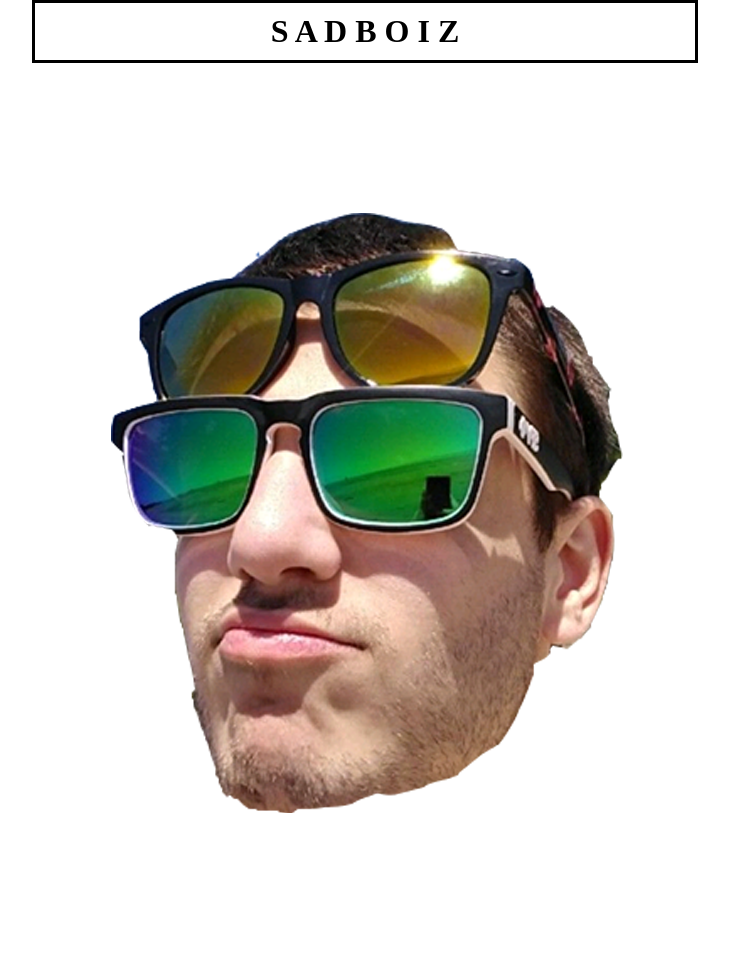
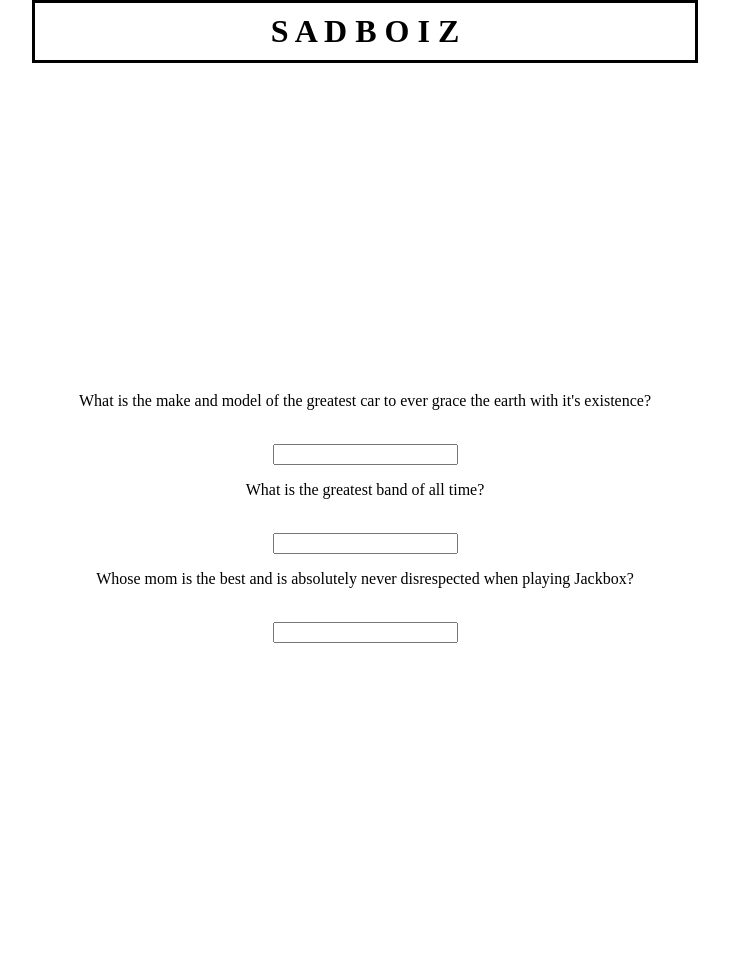
Before and after one commit to XanderRiga/sadboiz, a Jekyll site: the page index.html, which Jekyll copies as it is, in a window 1280 px wide. Shown: the whole page, without its empty margins (275-1004 px from the left). Built offline with Jekyll 4.4.1, drawn with Linux system fonts in a browser that asks for light colours; nearby versions of some CDN libraries; a script that is not in the unit is left out.

Commit message:
Make it into a puzzle
He now has to solve some questions that are all inside jokes to get the
emojis, then click random a handful of times before getting the video.

```diff
--- a/index.html
+++ b/index.html
@@ -1,25 +1,158 @@
 <script src="https://ajax.googleapis.com/ajax/libs/jquery/3.1.0/jquery.min.js"></script>
 <script src="js/scripts.js"></script>
+<meta charset="UTF-8">
 
 <h1 class="center">S A D B O I Z</h1>
 
 <table id="wrapper">
   <tr>
-    <td><img id="image-stuff" src="" alt="" /></td>
+    <td>
+      <input hidden id="image-button" type="button" value="Randomize" onclick="update_image()">
+    </td>
   </tr>
+  <tr>
+    <td>
+      <img hidden id="image-stuff" src="" alt="" />
+    </td>
+  </tr>
+  <tr>
+    <td>
+      <p id="car-label">What is the make and model of the greatest car to ever grace the earth with it's existence?</p><br>
+      <input id="car-input" type="text" name="car">
+      <p hidden id="car-correct">✔</p>
+
+      <p id="band-label">What is the greatest band of all time?</p><br>
+      <input id="band-input" type="text" name="band">
+      <p hidden id="band-correct">✔</p>
+
+      <p id="mom-label">Whose mom is the best and is absolutely never disrespected when playing Jackbox?</p><br>
+      <input id="mom-input" type="text" name="mom">
+      <p hidden id="mom-correct">✔</p>
+    </td>
+  </tr>
+  <tr>
+    <td>
+      <div id="video" hidden>
+        <h2>🎉Happy Birthday my dude🎉</h2>
+        <video src="images/ceemac.m4v" controls>
+          Your browser does not support the video tag.
+        </video>
+      </div>
+    </td>
+  </tr>
+
 </table>
 
 <script>
+  var imageRandoms = -1;
+  var numCorrect = 0;
 
 	$(document).ready(function() {
-		$('#image-stuff').attr('src', 'images/' + random_image());
+	  update_image();
+	  track_car_changes();
+	  track_mom_changes();
+	  track_band_changes();
+	  track_image_randoms();
 	});
 
+	function update_image() {
+    $('#image-stuff').attr('src', 'images/' + random_image());
+    imageRandoms++;
+    track_image_randoms();
+	}
+
 	function random_image() {
-		var images = ['collinBooty.png', 'lmao.png', 'verblol.png', 'xandercool.png', 'Xandercool2.png', 'xandersad.png', 'xandertilted.png', 'zeersexy.png', 'takusad.png']
+		const images = ['collinBooty.png', 'lmao.png', 'verblol.png', 'xandercool.png', 'Xandercool2.png', 'xandersad.png', 'xandertilted.png', 'zeersexy.png', 'takusad.png'];
 
 		return images[Math.floor(Math.random()*images.length)];
 	}
+
+	function track_image_randoms() {
+	  if (imageRandoms >= 10) {
+      show_video();
+    }
+  }
+
+  function show_video() {
+    $('#image-stuff').hide();
+    $('#image-button').hide();
+    $('#video').show();
+  }
+
+	function all_answers_correct() {
+    numCorrect += 1;
+    if (numCorrect >= 3) {
+      show_images();
+    }
+  }
+
+  function hide_car() {
+	  $('#car-input').hide();
+	  $('#car-label').hide();
+	  $('#car-correct').show();
+  }
+
+  function hide_mom() {
+    $('#mom-label').hide();
+    $('#mom-input').hide();
+    $('#mom-correct').show();
+  }
+
+  function hide_band() {
+    $('#band-label').hide();
+    $('#band-input').hide();
+    $('#band-correct').show();
+  }
+
+  function show_images() {
+    $('#band-correct').hide();
+    $('#mom-correct').hide();
+    $('#car-correct').hide();
+	  $('#image-stuff').show();
+	  $('#image-button').show();
+  }
+
+  function track_car_changes() {
+    $('#car-input').change(function () {
+      evaluate_car_answer();
+    })
+  }
+
+  function evaluate_car_answer() {
+    const answer = $('#car-input').val();
+    if (answer.toLowerCase() === 'toyota camry') {
+      hide_car();
+      all_answers_correct();
+    }
+  }
+
+  function track_mom_changes() {
+    $('#mom-input').change(function () {
+      evaluate_mom_answer();
+    })
+  }
+
+  function evaluate_mom_answer() {
+    const answer = $('#mom-input').val();
+    if (answer.toLowerCase() === 'xander' || answer.toLowerCase() === 'xanders' || answer.toLowerCase() === "xander's") {
+      hide_mom();
+      all_answers_correct();
+    }
+  }
+
+  function track_band_changes() {
+    $('#band-input').change(function () {
+      evaluate_band_answer();
+    })
+  }
+
+  function evaluate_band_answer() {
+    const answer = $('#band-input').val();
+    if (answer.toLowerCase() === 'yellowcard') {
+      hide_band();
+      all_answers_correct();
+    }
+  }
 </script>
 
 <style>
```
Also changed, not shown: 1 other file.
